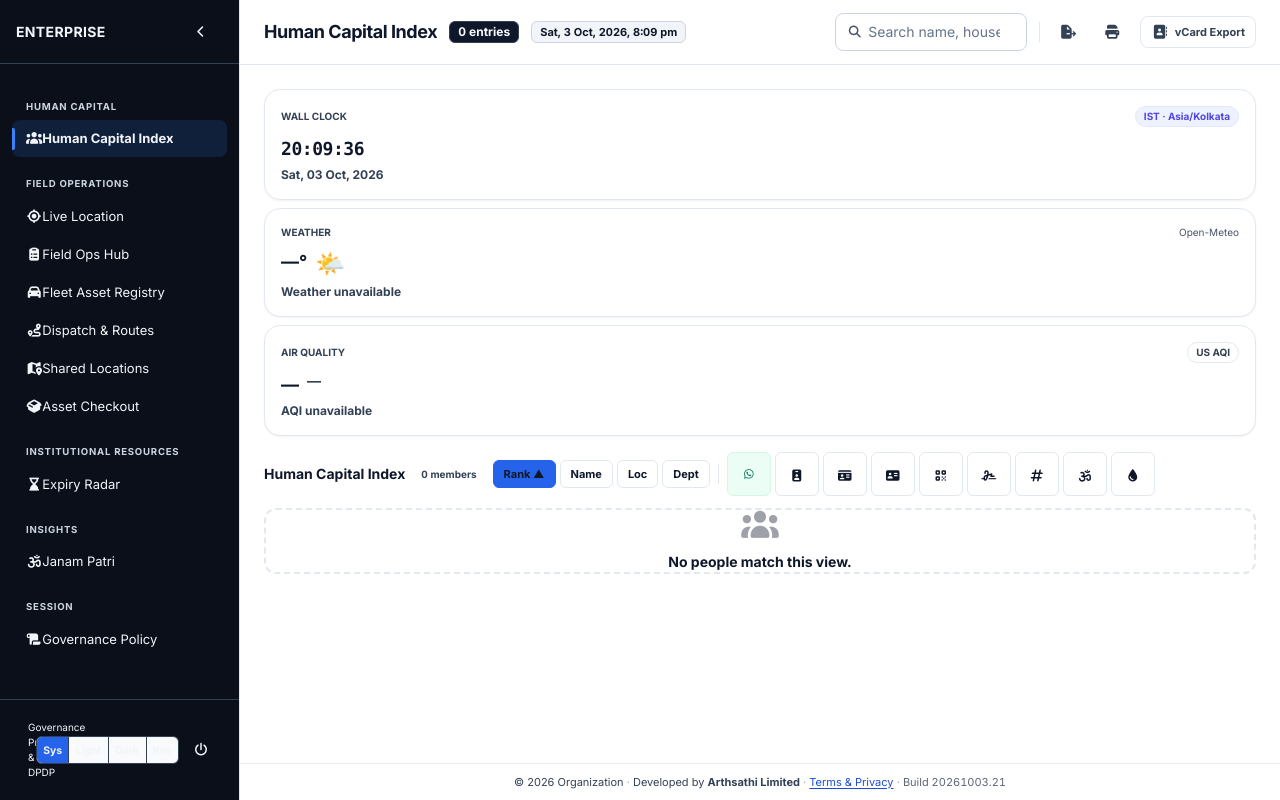
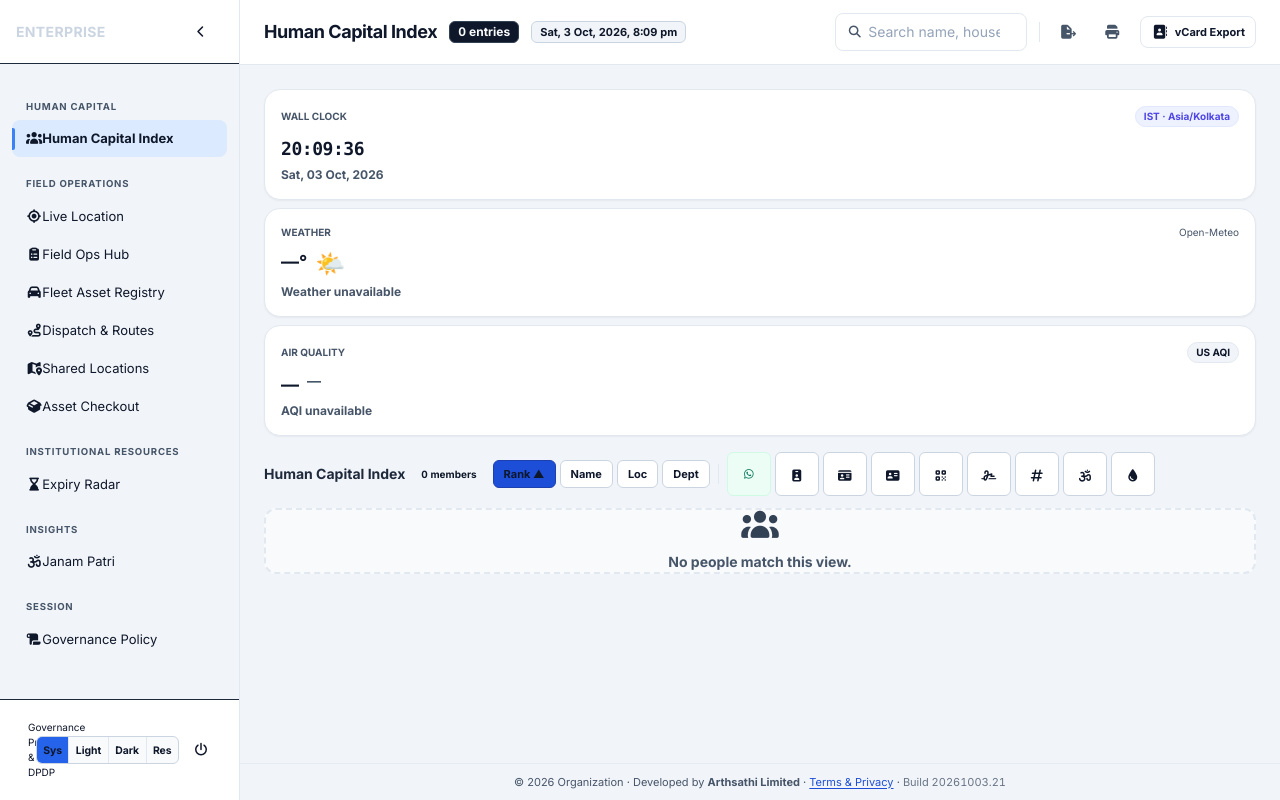
Before and after one commit to MannishGupta/RC, a PHP site: page /?tab=team in a window 1280 px wide. Run offline with PHP 8.4, Linux system fonts and the light colour scheme; the visitor is signed in with stand-in values (Sample User, id 1); some libraries are stand-ins or nearby versions.

Commit message:
Add files via upload

```diff
--- a/assets/contrast-lock.css
+++ b/assets/contrast-lock.css
@@ -1,430 +1,441 @@
 /**
- * RC CONTRAST LOCK — load LAST after app.css + a11y.css
- * Version: 20260928.07
- * Purpose: permanent high-contrast text vs backgrounds (light + dark).
- * Do not dilute these rules in feature CSS; extend this file only.
+ * RC CONTRAST LOCK — load LAST
+ * Version: 20261003.22
+ * Light · Dark · Reserve — WCAG-oriented text/surface contrast
  */
 
-/* ── Tokens (locked) ─────────────────────────────────────────── */
+/* ═══ Tokens ═══ */
 :root,
-html[data-theme="light"],
-html:not([data-theme="dark"]):not(.dark) {
+html[data-theme="light"] {
   --rc-ink: #0f172a;
   --rc-ink-soft: #1e293b;
   --rc-ink-muted: #334155;
   --rc-ink-faint: #475569;
-  --rc-paper: #f8fafc;
+  --rc-paper: #f1f5f9;
   --rc-card: #ffffff;
-  --rc-border: #e2e8f0;
+  --rc-border: #cbd5e1;
+  --rc-side-bg: #f8fafc;
+  --rc-side-ink: #0f172a;
+  --rc-side-muted: #475569;
+  --rc-side-active-bg: #dbeafe;
+  --rc-side-active-ink: #1e3a8a;
+  --rc-accent: #1d4ed8;
+  --rc-header-bg: #ffffff;
   color-scheme: light;
 }
 
 html[data-theme="dark"],
-html.dark {
+html.dark:not([data-theme="reserve"]) {
   --rc-ink: #f8fafc;
   --rc-ink-soft: #e2e8f0;
   --rc-ink-muted: #cbd5e1;
   --rc-ink-faint: #94a3b8;
   --rc-paper: #0b1220;
-  --rc-card: #111827;
+  --rc-card: #1e293b;
   --rc-border: #334155;
+  --rc-side-bg: #0f172a;
+  --rc-side-ink: #f1f5f9;
+  --rc-side-muted: #94a3b8;
+  --rc-side-active-bg: #1e3a8a;
+  --rc-side-active-ink: #eff6ff;
+  --rc-accent: #60a5fa;
+  --rc-header-bg: #0f172a;
   color-scheme: dark;
 }
 
-/* ── Base canvas ─────────────────────────────────────────────── */
-html[data-theme="light"] body,
-html:not([data-theme="dark"]):not(.dark) body {
-  color: var(--rc-ink) !important;
-  background-color: var(--rc-paper) !important;
-  background-image: none !important;
+html[data-theme="reserve"] {
+  --rc-ink: #1c1917;
+  --rc-ink-soft: #292524;
+  --rc-ink-muted: #44403c;
+  --rc-ink-faint: #57534e;
+  --rc-paper: #faf7f2;
+  --rc-card: #ffffff;
+  --rc-border: #d6d3d1;
+  --rc-side-bg: #1c1410;
+  --rc-side-ink: #faf6f1;
+  --rc-side-muted: #d6c4a8;
+  --rc-side-active-bg: #7c2d12;
+  --rc-side-active-ink: #fff7ed;
+  --rc-accent: #b45309;
+  --rc-header-bg: #fffdf9;
+  color-scheme: light;
 }
 
-html[data-theme="dark"] body,
-html.dark body {
+/* ═══ Base ═══ */
+html, body {
   color: var(--rc-ink) !important;
   background-color: var(--rc-paper) !important;
 }
 
-/* Main content surfaces */
-html[data-theme="light"] main,
-html[data-theme="light"] .main-scroll,
-html[data-theme="light"] #content-area,
-html[data-theme="light"] .rc-main,
-html[data-theme="light"] #rc-main-content {
+/* ═══ Main content area ═══ */
+main, .rc-main, #content-area, #rc-main-content, .main-scroll, .scroll-area {
   color: var(--rc-ink) !important;
-  background-color: transparent;
+  background-color: var(--rc-paper) !important;
 }
 
-html[data-theme="dark"] main,
-html[data-theme="dark"] .main-scroll,
-html[data-theme="dark"] #content-area,
-html[data-theme="dark"] .rc-main {
+/* Headings & body copy in main */
+main h1, main h2, main h3, main h4, main h5, main h6,
+main p, main span, main label, main li, main td, main th,
+.rc-main h1, .rc-main h2, .rc-main h3, .rc-main p, .rc-main span {
+  color: inherit;
+}
+
+/* Kill washed-out / low-opacity titles */
+main .text-slate-300, main .text-slate-400, main .text-gray-300, main .text-gray-400,
+main .opacity-40, main .opacity-50, main .opacity-60,
+.rc-main .text-slate-300, .rc-main .text-slate-400 {
+  color: var(--rc-ink-muted) !important;
+  opacity: 1 !important;
+}
+
+html[data-theme="light"] main .text-white:not([class*="bg-"]),
+html[data-theme="reserve"] main .text-white:not([class*="bg-"]) {
   color: var(--rc-ink) !important;
 }
 
-/* Cards / panels on light */
-html[data-theme="light"] .bg-white,
-html[data-theme="light"] .bg-slate-50,
-html[data-theme="light"] .bg-slate-100,
-html[data-theme="light"] .bg-gray-50,
-html[data-theme="light"] .bg-gray-100,
-html[data-theme="light"] [class*="rounded"][class*="bg-white"],
-html[data-theme="light"] .rc-card,
-html[data-theme="light"] article.bg-white {
-  color: var(--rc-ink) !important;
-  background-color: var(--rc-card) !important;
+/* ═══ Cards ═══ */
+.rc-vcard, .rc-card, article.rc-vcard,
+.bg-white, .bg-slate-50, .bg-slate-100,
+[class*="rounded-xl"], [class*="rounded-2xl"] {
+  /* only force card surface when it's a card-like surface — handled below */
 }
 
-/* Kill translucent glass that washes out type on light */
-html[data-theme="light"] .bg-white\/50,
-html[data-theme="light"] .bg-white\/60,
-html[data-theme="light"] .bg-white\/70,
-html[data-theme="light"] .bg-white\/80,
-html[data-theme="light"] .bg-slate-50\/50,
-html[data-theme="light"] .bg-slate-50\/80,
-html[data-theme="light"] [class*="backdrop-blur"] {
-  background-color: #ffffff !important;
-  backdrop-filter: none !important;
-  -webkit-backdrop-filter: none !important;
+.rc-vcard,
+html[data-theme] .rc-vcard {
+  background: var(--rc-card) !important;
   color: var(--rc-ink) !important;
+  border-color: var(--rc-border) !important;
 }
 
-/* Light: never pure white / near-white text on paper */
-html[data-theme="light"] main .text-white:not([class*="bg-slate-9"]):not([class*="bg-gray-9"]):not([class*="bg-blue-"]):not([class*="bg-indigo-"]):not([class*="bg-emerald-"]):not([class*="bg-rose-"]):not([class*="bg-amber-"]):not([class*="bg-black"]):not([class*="from-"]):not(.sidebar *):not(#rc-role-switch *):not([class*="bg-gradient"]),
-html[data-theme="light"] main .text-slate-50,
-html[data-theme="light"] main .text-slate-100,
-html[data-theme="light"] main .text-slate-200,
-html[data-theme="light"] #content-area .text-white:not([class*="bg-"]) {
+.rc-vcard-name,
+.rc-vcard h3,
+.rc-vcard .rc-vcard-name {
   color: var(--rc-ink) !important;
+  font-weight: 800 !important;
 }
 
-html[data-theme="light"] main .text-slate-300,
-html[data-theme="light"] main .text-slate-400 {
+.rc-vcard-role,
+.rc-vcard-role button {
+  color: var(--rc-accent) !important;
+  font-weight: 700 !important;
+}
+
+.rc-vcard-line,
+.rc-vcard-line span,
+.rc-vcard-line a {
+  color: var(--rc-ink-soft) !important;
+}
+
+.rc-vcard-line i {
   color: var(--rc-ink-faint) !important;
 }
 
-html[data-theme="light"] .text-slate-500,
-html[data-theme="light"] .text-slate-600 {
+.rc-vcard-pill,
+.rc-vcard-foot .rc-vcard-pill,
+.rc-vcard-foot span {
+  background: var(--rc-paper) !important;
   color: var(--rc-ink-muted) !important;
+  border: 1px solid var(--rc-border) !important;
 }
 
-html[data-theme="light"] .text-slate-700,
-html[data-theme="light"] .text-slate-800,
-html[data-theme="light"] .text-slate-900,
-html[data-theme="light"] .text-gray-900,
-html[data-theme="light"] .text-black {
-  color: var(--rc-ink) !important;
+html[data-theme="dark"] .rc-vcard-pill {
+  background: #0f172a !important;
+  color: #e2e8f0 !important;
+  border-color: #475569 !important;
 }
 
-/* Forms on light */
-html[data-theme="light"] input:not([type="checkbox"]):not([type="radio"]),
-html[data-theme="light"] select,
-html[data-theme="light"] textarea {
-  color: #0f172a !important;
-  background-color: #ffffff !important;
-  border-color: #cbd5e1 !important;
+html[data-theme="dark"] .rc-vcard {
+  background: #1e293b !important;
+  border-color: #334155 !important;
 }
-html[data-theme="light"] input::placeholder,
-html[data-theme="light"] textarea::placeholder {
-  color: #64748b !important;
+
+html[data-theme="dark"] .rc-vcard-name { color: #f8fafc !important; }
+html[data-theme="dark"] .rc-vcard-role,
+html[data-theme="dark"] .rc-vcard-role button { color: #93c5fd !important; }
+html[data-theme="dark"] .rc-vcard-line,
+html[data-theme="dark"] .rc-vcard-line span,
+html[data-theme="dark"] .rc-vcard-line a { color: #e2e8f0 !important; }
+
+html[data-theme="reserve"] .rc-vcard {
+  background: #ffffff !important;
+  border-color: #d6d3d1 !important;
+}
+html[data-theme="reserve"] .rc-vcard-name { color: #1c1917 !important; }
+html[data-theme="reserve"] .rc-vcard-role,
+html[data-theme="reserve"] .rc-vcard-role button { color: #9a3412 !important; }
+html[data-theme="reserve"] .rc-vcard-line,
+html[data-theme="reserve"] .rc-vcard-line span,
+html[data-theme="reserve"] .rc-vcard-line a { color: #292524 !important; }
+
+/* ═══ Page header / toolbar ═══ */
+.rc-page-title, header h1, .rc-main > header h1,
+[class*="page-title"], .toolbar-title {
+  color: var(--rc-ink) !important;
   opacity: 1 !important;
 }
 
-/* Dark mode: bright ink on dark paper */
-html[data-theme="dark"] .text-slate-900,
-html[data-theme="dark"] .text-slate-800,
-html[data-theme="dark"] .text-slate-700,
-html[data-theme="dark"] .text-gray-900,
-html[data-theme="dark"] .text-black {
-  color: #f1f5f9 !important;
+html[data-theme="light"] .rc-page-title,
+html[data-theme="light"] header .text-slate-900,
+html[data-theme="reserve"] .rc-page-title,
+html[data-theme="reserve"] header h1 {
+  color: #0f172a !important;
 }
 
-html[data-theme="dark"] .text-slate-600,
-html[data-theme="dark"] .text-slate-500,
-html[data-theme="dark"] .text-slate-400 {
-  color: #cbd5e1 !important;
-}
-
-html[data-theme="dark"] .text-slate-300,
-html[data-theme="dark"] .text-slate-200,
-html[data-theme="dark"] .text-slate-100,
-html[data-theme="dark"] .text-white {
+html[data-theme="dark"] .rc-page-title,
+html[data-theme="dark"] header h1 {
   color: #f8fafc !important;
 }
 
-html[data-theme="dark"] .bg-white,
-html[data-theme="dark"] .bg-slate-50,
-html[data-theme="dark"] .bg-slate-100 {
-  background-color: #1e293b !important;
+.rc-count-badge,
+span.rc-count-badge,
+[class*="count-badge"] {
+  background: #0f172a !important;
   color: #f8fafc !important;
+  border: 1px solid #334155 !important;
+  opacity: 1 !important;
+}
+html[data-theme="dark"] .rc-count-badge {
+  background: #e2e8f0 !important;
+  color: #0f172a !important;
+}
+html[data-theme="reserve"] .rc-count-badge {
+  background: #7c2d12 !important;
+  color: #fff7ed !important;
 }
 
-html[data-theme="dark"] input:not([type="checkbox"]):not([type="radio"]),
-html[data-theme="dark"] select,
-html[data-theme="dark"] textarea {
-  color: #f8fafc !important;
-  background-color: #0f172a !important;
+.rc-header-clock {
+  background: #f1f5f9 !important;
+  color: #0f172a !important;
+  border: 1px solid #cbd5e1 !important;
+}
+html[data-theme="dark"] .rc-header-clock {
+  background: #1e293b !important;
+  color: #f1f5f9 !important;
   border-color: #475569 !important;
 }
+html[data-theme="reserve"] .rc-header-clock {
+  background: #fef3c7 !important;
+  color: #78350f !important;
+  border-color: #f59e0b !important;
+}
 
-/* Sidebar always dark high-contrast (independent of page theme) */
-aside.sidebar,
-#rc-sidebar,
-.sidebar {
-  background: #0b0f19 !important;
-  color: #f8fafc !important;
+/* Sort chips / filter buttons */
+.rc-sort-chip, .rc-filter-chip,
+button.rc-sort-chip, [role="tab"] {
+  color: var(--rc-ink-soft) !important;
+  border-color: var(--rc-border) !important;
+  background: var(--rc-card) !important;
 }
+.rc-sort-chip.is-active, .rc-sort-chip[aria-pressed="true"],
+button.bg-blue-600, .rc-sort-chip.active {
+  background: #1d4ed8 !important;
+  color: #ffffff !important;
+  border-color: #1e40af !important;
+}
+
+/* ═══ Celebrations strip ═══ */
+.rc-celeb-strip, [class*="celebration"], .value-birthday-strip {
+  background: #fffbeb !important;
+  color: #78350f !important;
+  border-color: #fcd34d !important;
+}
+.rc-celeb-strip h2, .rc-celeb-strip h3, .rc-celeb-strip span,
+.rc-celeb-strip p, .rc-celeb-strip a {
+  color: #78350f !important;
+  opacity: 1 !important;
+}
+html[data-theme="dark"] .rc-celeb-strip,
+html[data-theme="dark"] [class*="celebration"] {
+  background: #1e293b !important;
+  color: #fde68a !important;
+  border-color: #b45309 !important;
+}
+html[data-theme="dark"] .rc-celeb-strip h2,
+html[data-theme="dark"] .rc-celeb-strip span,
+html[data-theme="dark"] .rc-celeb-strip a {
+  color: #fde68a !important;
+}
+html[data-theme="reserve"] .rc-celeb-strip,
+html[data-theme="reserve"] [class*="celebration"] {
+  background: #fff7ed !important;
+  color: #7c2d12 !important;
+  border-color: #fdba74 !important;
+}
+html[data-theme="reserve"] .rc-celeb-strip h2,
+html[data-theme="reserve"] .rc-celeb-strip span,
+html[data-theme="reserve"] .rc-celeb-strip a {
+  color: #7c2d12 !important;
+}
+
+/* ═══ Sidebar ═══ */
+aside.sidebar, aside#rc-sidebar, #rc-sidebar, nav.sidebar {
+  background: var(--rc-side-bg) !important;
+  color: var(--rc-side-ink) !important;
+  border-right: 1px solid var(--rc-border) !important;
+}
+
+aside#rc-sidebar a,
+aside#rc-sidebar .sidebar-link,
+aside#rc-sidebar span,
+aside#rc-sidebar button,
+aside#rc-sidebar i,
 aside.sidebar a,
-aside.sidebar .sidebar-link,
-#rc-sidebar a,
-#rc-sidebar .sidebar-link,
-.sidebar a {
-  color: #e2e8f0 !important;
-}
-aside.sidebar a:hover,
-aside.sidebar .sidebar-link:hover,
-aside.sidebar a.active,
-aside.sidebar .sidebar-link.active,
-#rc-sidebar a:hover {
-  color: #ffffff !important;
-}
-aside.sidebar .section-label,
-#rc-sidebar .section-label {
-  color: #cbd5e1 !important;
+aside.sidebar span {
+  color: var(--rc-side-ink) !important;
   opacity: 1 !important;
 }
 
-/* Role rail */
-#rc-role-switch {
-  background: #0f172a !important;
-  color: #e2e8f0 !important;
-}
-#rc-role-switch .rc-role-btn {
-  color: #e2e8f0 !important;
+aside#rc-sidebar .section-label,
+aside.sidebar .section-label {
+  color: var(--rc-side-muted) !important;
+  opacity: 1 !important;
+  font-weight: 800 !important;
 }
 
-/* Headers / sticky bars on light */
-html[data-theme="light"] header,
-html[data-theme="light"] .sticky.bg-white,
-html[data-theme="light"] .sticky.bg-slate-50 {
-  color: #0f172a !important;
-  background-color: #ffffff !important;
+aside#rc-sidebar a.active,
+aside#rc-sidebar .sidebar-link.active,
+aside#rc-sidebar a[aria-current="page"] {
+  background: var(--rc-side-active-bg) !important;
+  color: var(--rc-side-active-ink) !important;
+  font-weight: 700 !important;
 }
 
-/* Tables */
-html[data-theme="light"] table,
-html[data-theme="light"] th,
-html[data-theme="light"] td {
+aside#rc-sidebar a:hover,
+aside#rc-sidebar .sidebar-link:hover {
+  color: var(--rc-side-active-ink) !important;
+  background: var(--rc-side-active-bg) !important;
+}
+
+aside#rc-sidebar .count-badge {
+  background: rgba(0,0,0,.2) !important;
+  color: var(--rc-side-ink) !important;
+}
+
+html[data-theme="light"] aside#rc-sidebar .count-badge {
+  background: #e2e8f0 !important;
   color: #0f172a !important;
 }
-html[data-theme="dark"] table,
-html[data-theme="dark"] th,
-html[data-theme="dark"] td {
-  color: #e2e8f0 !important;
+html[data-theme="dark"] aside#rc-sidebar .count-badge {
+  background: #1e3a8a !important;
+  color: #dbeafe !important;
+}
+html[data-theme="reserve"] aside#rc-sidebar .count-badge {
+  background: #9a3412 !important;
+  color: #fff7ed !important;
 }
 
-/* Changelog / modals */
-html[data-theme="light"] [role="dialog"],
-html[data-theme="light"] .rc-ed-panel,
-html[data-theme="light"] #enterprise-editor-root .rc-ed-panel {
+/* ═══ Edit modal / enterprise editor ═══ */
+#enterprise-editor-root .rc-ed-panel,
+#enterprise-editor-root .rc-ed-body,
+#enterprise-editor-root .rc-ed-head,
+#enterprise-editor-root .rc-ed-foot {
+  background: #ffffff !important;
   color: #0f172a !important;
+}
+#enterprise-editor-root .rc-ed-lbl {
+  color: #475569 !important;
+}
+#enterprise-editor-root .rc-ed-input,
+#enterprise-editor-root select.rc-ed-input,
+#enterprise-editor-root textarea.rc-ed-input {
   background: #ffffff !important;
+  color: #0f172a !important;
+  border-color: #cbd5e1 !important;
 }
-html[data-theme="dark"] [role="dialog"],
-html[data-theme="dark"] .rc-ed-panel {
-  color: #f8fafc !important;
+#enterprise-editor-root .rc-ed-section-title {
+  color: #334155 !important;
+}
+#enterprise-editor-root .rc-ed-btn-primary,
+#enterprise-editor-root button[type="submit"] {
   background: #0f172a !important;
+  color: #ffffff !important;
+}
+#enterprise-editor-root .rc-ed-btn-ghost {
+  color: #0f172a !important;
+  border-color: #cbd5e1 !important;
+  background: #f8fafc !important;
 }
 
-/* Numerology report — force legible paper when not print-dedicated */
-html[data-theme="light"] #report-container,
-html[data-theme="light"] #report-container.nr-manuscript,
-html[data-theme="light"] body.nr-sacred {
-  color: #0f172a !important;
-  background: #f1f5f9 !important;
-  background-image: none !important;
+html[data-theme="dark"] #enterprise-editor-root .rc-ed-panel,
+html[data-theme="dark"] #enterprise-editor-root .rc-ed-body,
+html[data-theme="dark"] #enterprise-editor-root .rc-ed-head,
+html[data-theme="dark"] #enterprise-editor-root .rc-ed-foot {
+  background: #1e293b !important;
+  color: #f8fafc !important;
+  border-color: #334155 !important;
 }
-html[data-theme="light"] #report-container .nr-card,
-html[data-theme="light"] #report-container section.nr-card {
-  background: #ffffff !important;
-  color: #0f172a !important;
-  border-color: #e2e8f0 !important;
-  backdrop-filter: none !important;
+html[data-theme="dark"] #enterprise-editor-root .rc-ed-lbl,
+html[data-theme="dark"] #enterprise-editor-root .rc-ed-section-title {
+  color: #cbd5e1 !important;
 }
-html[data-theme="light"] #report-container p,
-html[data-theme="light"] #report-container li,
-html[data-theme="light"] #report-container td,
-html[data-theme="light"] #report-container th,
-html[data-theme="light"] #report-container h1,
-html[data-theme="light"] #report-container h2,
-html[data-theme="light"] #report-container h3,
-html[data-theme="light"] #report-container span:not(.nr-pill) {
-  color: #0f172a !important;
-  text-shadow: none !important;
+html[data-theme="dark"] #enterprise-editor-root .rc-ed-input,
+html[data-theme="dark"] #enterprise-editor-root select.rc-ed-input {
+  background: #0f172a !important;
+  color: #f8fafc !important;
+  border-color: #475569 !important;
 }
-
-html[data-theme="dark"] #report-container .nr-card {
-  background: rgba(15, 23, 42, 0.92) !important;
-  color: #f8fafc !important;
-}
-html[data-theme="dark"] #report-container p,
-html[data-theme="dark"] #report-container li,
-html[data-theme="dark"] #report-container h1,
-html[data-theme="dark"] #report-container h2,
-html[data-theme="dark"] #report-container h3 {
-  color: #f1f5f9 !important;
-}
-
-/* Buttons with solid dark fills keep white text */
-html[data-theme="light"] .bg-slate-900,
-html[data-theme="light"] .bg-slate-800,
-html[data-theme="light"] .bg-gray-900,
-html[data-theme="light"] .bg-black,
-html[data-theme="light"] .bg-blue-600,
-html[data-theme="light"] .bg-blue-700,
-html[data-theme="light"] .bg-indigo-600,
-html[data-theme="light"] .bg-emerald-600,
-html[data-theme="light"] .bg-rose-600 {
+html[data-theme="dark"] #enterprise-editor-root .rc-ed-btn-primary {
+  background: #3b82f6 !important;
   color: #ffffff !important;
 }
-
-/* Monitor / opt panels */
-html[data-theme="light"] .font-mono,
-html[data-theme="light"] pre,
-html[data-theme="light"] code {
-  color: #0f172a !important;
-}
-html[data-theme="dark"] .font-mono,
-html[data-theme="dark"] pre {
-  color: #e2e8f0 !important;
-}
-
-/* Print always black on white */
-@media print {
-  html, body, main, .nr-card, #report-container, #report-container * {
-    color: #000 !important;
-    background: #fff !important;
-    background-image: none !important;
-    box-shadow: none !important;
-    text-shadow: none !important;
-  }
-}
-
-
-/* ── 20260928.10 Sidebar + light mode lock (permanent) ───────── */
-aside.sidebar,
-#rc-sidebar,
-.sidebar,
-nav.sidebar {
-  background: #0b0f19 !important;
-  color: #f8fafc !important;
-}
-aside.sidebar *,
-#rc-sidebar *,
-.sidebar a,
-.sidebar span,
-.sidebar .section-label,
-aside.sidebar .sidebar-link,
-#rc-sidebar .sidebar-link {
-  color: #e2e8f0 !important;
-}
-aside.sidebar a:hover,
-aside.sidebar .sidebar-link:hover,
-aside.sidebar a.active,
-aside.sidebar .sidebar-link.active {
-  color: #ffffff !important;
-}
-html[data-theme="light"] aside.sidebar,
-html[data-theme="light"] #rc-sidebar {
-  background: #0b0f19 !important;
-  color: #f8fafc !important;
-}
-/* Prefer OS theme when no manual override */
-
-
-/* ── 20260928.18 Sidebar text lock (all themes) ───────── */
-aside#rc-sidebar,
-aside.sidebar,
-#rc-sidebar {
-  background: #0b0f19 !important;
-  color: #f8fafc !important;
-  border-right: 1px solid #1e293b !important;
-}
-aside#rc-sidebar *,
-aside.sidebar *,
-#rc-sidebar * {
-  color: #e2e8f0 !important;
-  border-color: #334155 !important;
-}
-aside#rc-sidebar .text-slate-900,
-aside#rc-sidebar .text-slate-800,
-aside#rc-sidebar .text-slate-700,
-aside#rc-sidebar .text-slate-600,
-aside#rc-sidebar .text-slate-500,
-aside#rc-sidebar .text-slate-400,
-aside#rc-sidebar .text-slate-300,
-aside#rc-sidebar .text-black,
-aside#rc-sidebar .text-gray-900,
-aside#rc-sidebar .text-gray-700,
-aside.sidebar .text-slate-900,
-aside.sidebar .text-slate-800,
-aside.sidebar .text-slate-700,
-aside.sidebar .text-slate-600,
-aside.sidebar .text-slate-500,
-aside.sidebar .text-slate-400,
-html[data-theme="light"] aside#rc-sidebar .text-slate-900,
-html[data-theme="light"] aside#rc-sidebar .text-slate-600,
-html[data-theme="light"] aside#rc-sidebar a,
-html[data-theme="light"] aside#rc-sidebar span,
-html[data-theme="light"] aside#rc-sidebar button,
-html[data-theme="light"] aside#rc-sidebar i {
-  color: #f1f5f9 !important;
-}
-aside#rc-sidebar a:hover,
-aside#rc-sidebar a.active,
-aside#rc-sidebar .sidebar-link:hover,
-aside#rc-sidebar .sidebar-link.active,
-aside#rc-sidebar button:hover {
-  color: #ffffff !important;
-  background: rgba(59, 130, 246, 0.15) !important;
-}
-aside#rc-sidebar .count-badge {
-  background: #1e293b !important;
-  color: #93c5fd !important;
-}
-aside#rc-sidebar input,
-aside#rc-sidebar select {
-  background: #1e293b !important;
+html[data-theme="dark"] #enterprise-editor-root .rc-ed-btn-ghost {
+  background: #334155 !important;
   color: #f8fafc !important;
   border-color: #475569 !important;
 }
 
-
-/* ── Header count badge + IST clock — locked readable in light & dark ── */
-.rc-count-badge {
-  background: #0f172a !important;
-  color: #f8fafc !important;
-  border-color: #334155 !important;
+/* ═══ Primary action buttons (never white-on-white) ═══ */
+button.bg-blue-600, a.bg-blue-600, .btn-primary,
+button[class*="bg-blue-"], .rc-btn-primary {
+  color: #ffffff !important;
 }
-html[data-theme="dark"] .rc-count-badge,
-html.dark .rc-count-badge {
-  background: #e2e8f0 !important;
-  color: #0f172a !important;
-  border-color: #94a3b8 !important;
-}
-.rc-header-clock {
-  background: #f1f5f9 !important;
+button.bg-white, a.bg-white {
   color: #0f172a !important;
   border-color: #cbd5e1 !important;
 }
-html[data-theme="dark"] .rc-header-clock,
-html.dark .rc-header-clock {
-  background: #1e293b !important;
-  color: #f1f5f9 !important;
-  border-color: #475569 !important;
+
+/* ═══ Reports (numero / blood / janam shells embedded) ═══ */
+.rc-numero-shell, .numero-root, .blood-report-root {
+  color: var(--rc-ink) !important;
 }
-/* Exempt badge from light-mode "force dark ink on slate-100" rule */
-html[data-theme="light"] main .rc-count-badge,
-html[data-theme="light"] main .rc-count-badge.text-slate-100 {
+.rc-numero-shell .card, .rc-numero-shell .nr-card,
+.numero-root .card {
+  background: var(--rc-card) !important;
+  color: var(--rc-ink) !important;
+  border-color: var(--rc-border) !important;
+}
+
+/* ═══ Force readable muted utilities ═══ */
+html[data-theme="light"] .text-slate-500,
+html[data-theme="light"] .text-slate-400,
+html[data-theme="light"] .text-gray-500,
+html[data-theme="reserve"] .text-slate-500,
+html[data-theme="reserve"] .text-slate-400,
+html[data-theme="reserve"] .text-gray-500 {
+  color: #475569 !important;
+}
+html[data-theme="dark"] .text-slate-500,
+html[data-theme="dark"] .text-slate-400 {
+  color: #94a3b8 !important;
+}
+html[data-theme="dark"] .text-slate-900,
+html[data-theme="dark"] .text-slate-800,
+html[data-theme="dark"] .text-gray-900 {
   color: #f8fafc !important;
 }
+html[data-theme="light"] .text-slate-900,
+html[data-theme="reserve"] .text-slate-900 {
+  color: #0f172a !important;
+}
+
+/* Fav star button on cards */
+.rc-fav-btn {
+  background: var(--rc-card) !important;
+  border: 1px solid var(--rc-border) !important;
+  color: var(--rc-ink-muted) !important;
+}
+html[data-theme="dark"] .rc-fav-btn {
+  background: #0f172a !important;
+  border-color: #475569 !important;
+  color: #fbbf24 !important;
+}
--- a/cards/numerology/views/head.php
+++ b/cards/numerology/views/head.php
@@ -161,5 +161,5 @@ if (!defined('BASE_PATH') || !isset($report, $lang, $p, $core)) exit;
     <?php endif; ?>
 
 <?php require dirname(__DIR__, 2) . '/partials/lightbox.php'; ?>
-<link rel="stylesheet" href="/assets/contrast-lock.css?v=20260928.07">
+<link rel="stylesheet" href="/assets/contrast-lock.css?v=20261003.22">
 </head>
```
